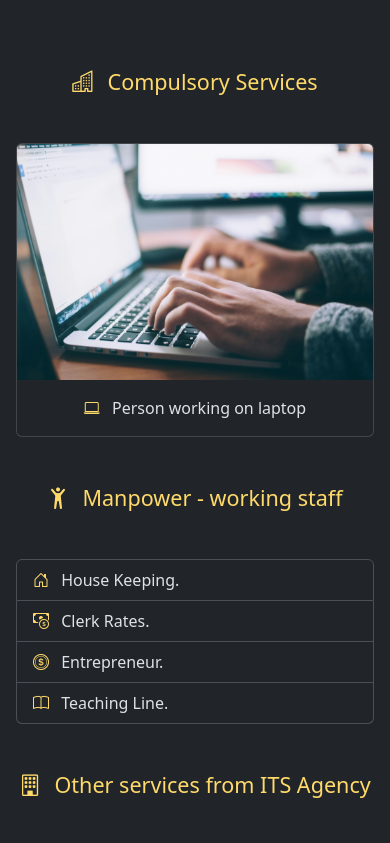
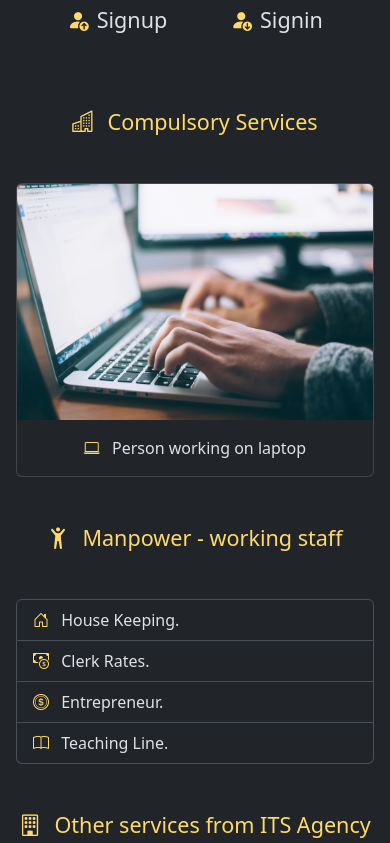
Before and after one commit to AlexTheGreat510/STS-website-bootstrap, a website: page index.html in a window 390 px wide. Shown: the part 118-961 px from the top of the page. Drawn offline with nearby package versions, Linux system fonts and the light colour scheme.

Commit message:
change: make some responsive changes

```diff
--- a/css/style.css
+++ b/css/style.css
@@ -23,6 +23,7 @@ i {
 
 	.navbar-right {
 		width: 100%;
+		margin-top: 2.5rem;
 		justify-content: space-evenly;
 	}
 }
```
